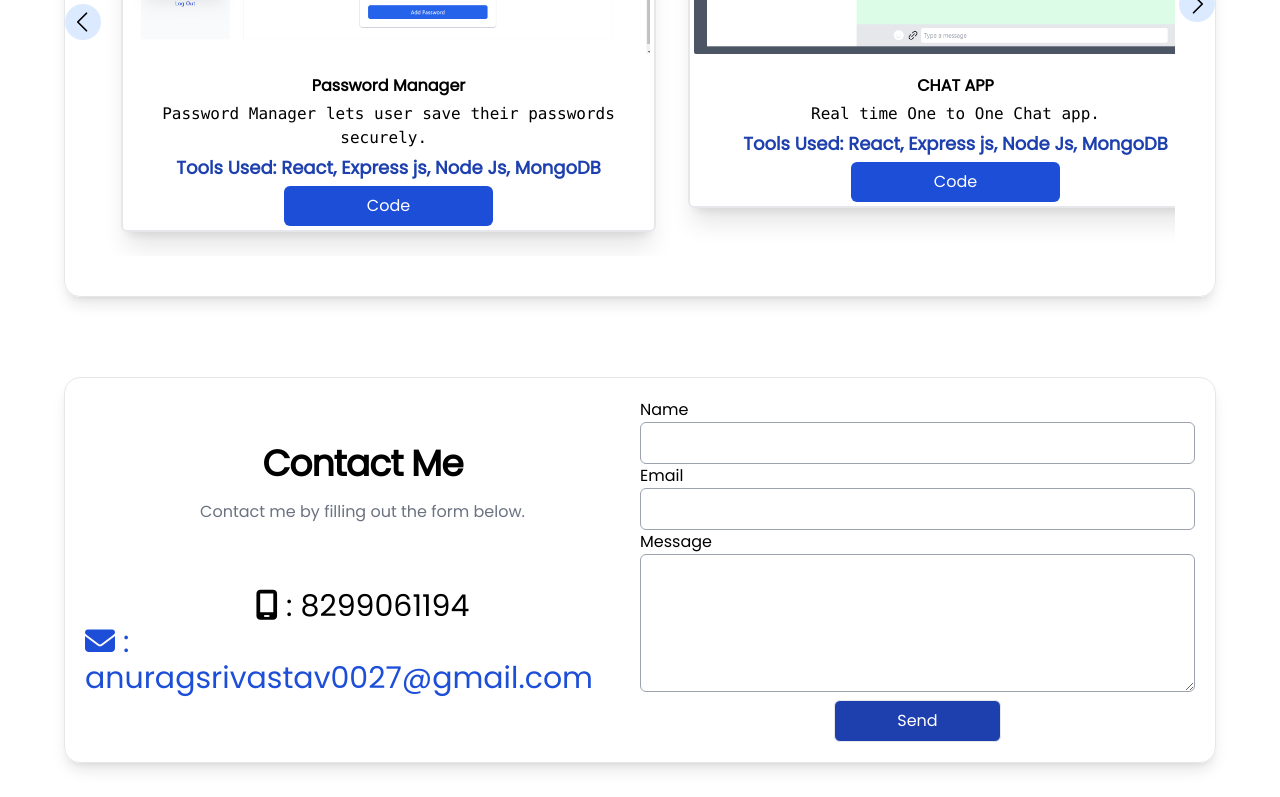
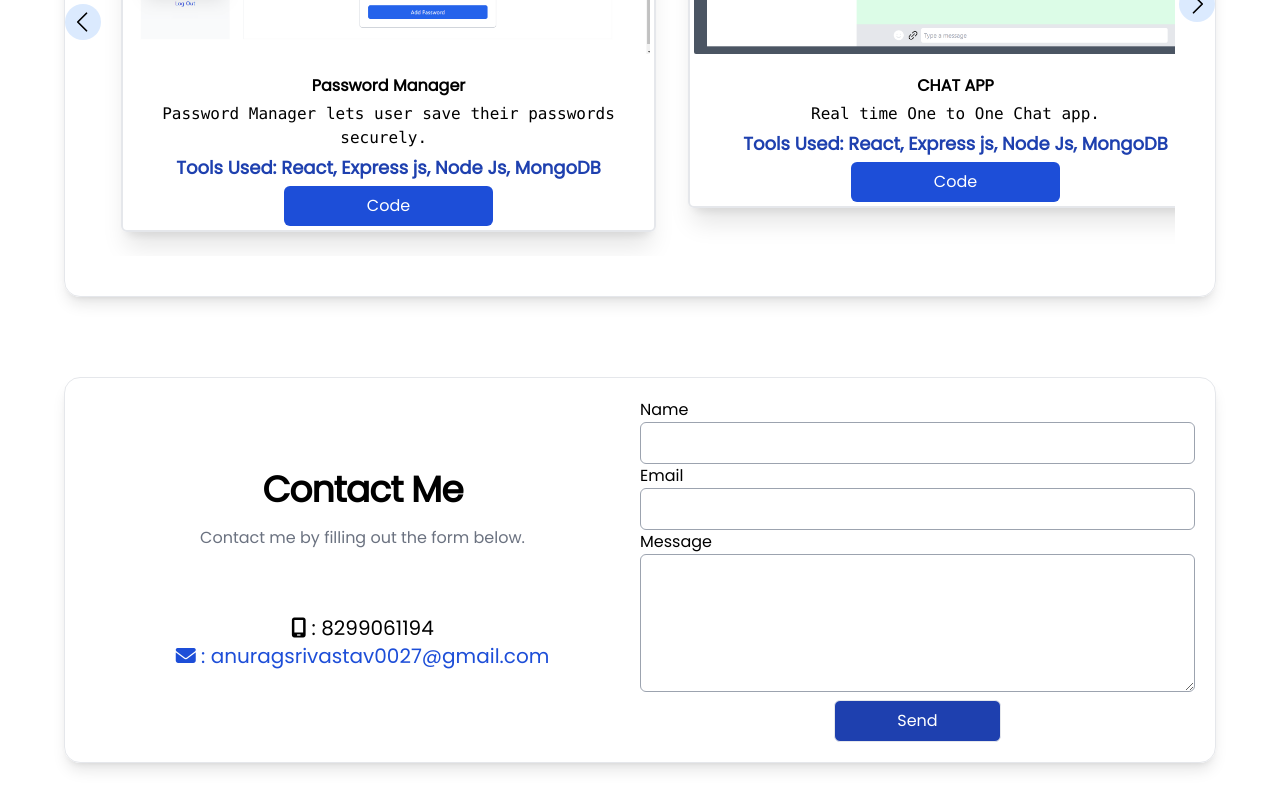
Before and after one commit to anurag-327/react-portfolio, a React (Vite) app: page / in a window 1280 px wide. Shown: the part 2000-2797 px from the top of the page. Built offline with nearby package versions, Linux system fonts and the light colour scheme; a web font is replaced by a local one.

Commit message:
v-0.3 Form fixes

```diff
--- a/index.html
+++ b/index.html
@@ -4,7 +4,7 @@
     <meta charset="UTF-8" />
     <link rel="icon" type="image/svg+xml" href="/vite.svg" />
     <meta name="viewport" content="width=device-width, initial-scale=1.0" />
-    <title>Vite + React</title>
+    <title>Portfolio</title>
     <script src="https://kit.fontawesome.com/38b951bfd3.js" crossorigin="anonymous"></script>
   </head>
   <body class="box-border  ">
--- a/src/components/contact.jsx
+++ b/src/components/contact.jsx
@@ -14,6 +14,7 @@ const Contact = () => {
           // console.log(result.text);
           // console.log("message sent")
           toast.success("Message Sent")
+          e.target.reset();
       }, (error) => {
           // console.log(error.text);
           toast.success("Error Sending message!")
@@ -25,7 +26,7 @@ const Contact = () => {
       <div className='w-[50%] sm:w-[100%] m-auto'>
          <h2 className="mb-4 text-4xl tracking-tight font-extrabold text-center  dark:text-white">Contact Me</h2>
          <p className="mb-8 lg:mb-16 font-light text-center text-gray-500 dark:text-gray-400 sm:text-xl">Contact me by filling out the form below.</p>
-         <div className='flex flex-col m-auto items-center text-3xl'>
+         <div className='flex flex-col m-auto items-center text-xl'>
             <span className='sm:text-sm  '><i className="fa-solid fa-mobile-screen"></i> : <span className=''>8299061194</span></span>
             <span className='sm:text-sm text-blue-700 '><i className="fa-solid fa-envelope"></i> : <a href="mailto:anuragsrivastav0027@gmail.com" className=' '>anuragsrivastav0027@gmail.com</a></span>
         </div>
```
Also changed, not shown: src/components/about.jsx (+4 -4 lines).
